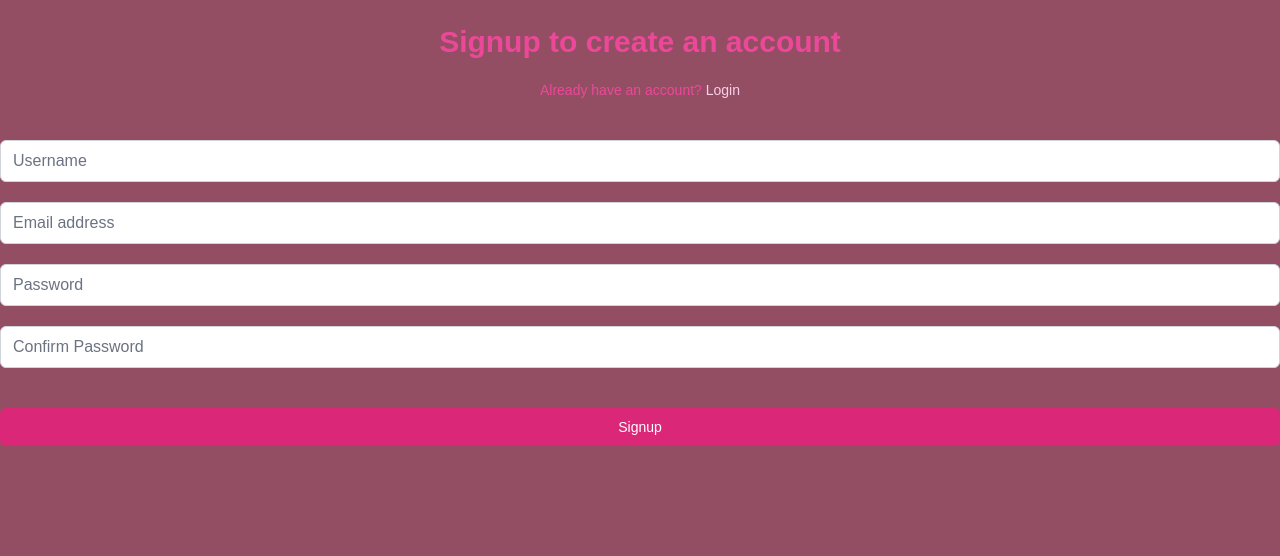
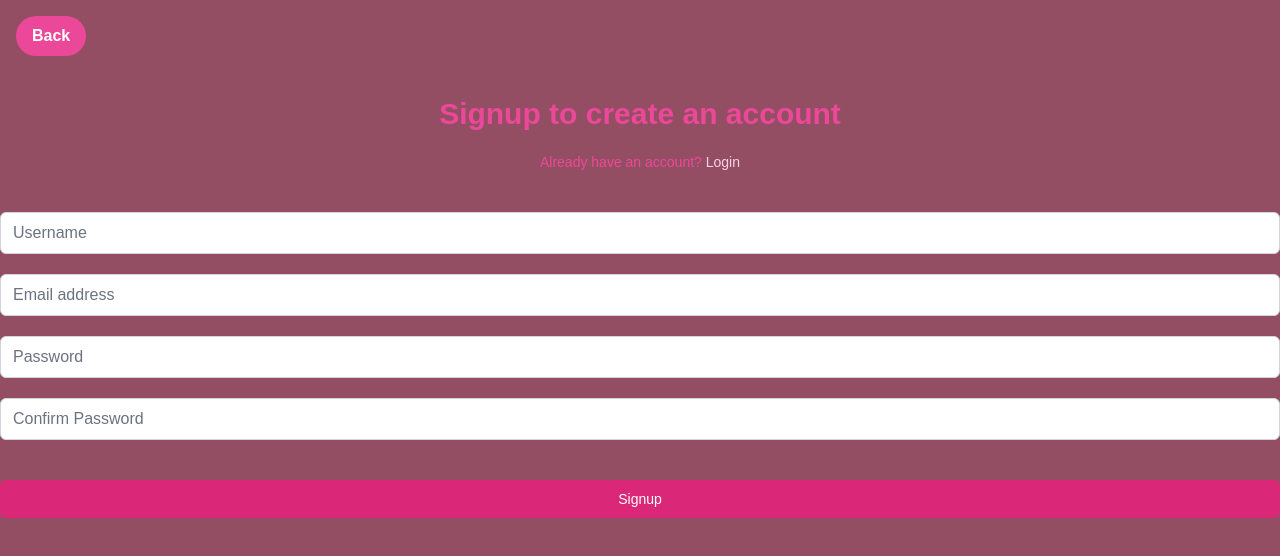
Before and after one commit to tirzagabriella/ToDoList_Assignment2, a React (Vite) app: page /signup in a window 1280 px wide. Shown: the top 556 px of the page. Built offline with nearby package versions, Linux system fonts and the light colour scheme.

Commit message:
added back button

```diff
--- a/src/pages/login/Login.jsx
+++ b/src/pages/login/Login.jsx
@@ -1,9 +1,20 @@
 import Header from "../../components/header/Header";
 import Login from "../../components/login/Login";
+import { useNavigate } from "react-router-dom";
 
 export default function LoginPage() {
+  const navigate = useNavigate();
+  const navtoSplash = () => {
+    navigate("/");
+  };
   return (
     <>
+      <button
+        className="bg-pink-500 hover:bg-blue-700 text-white font-bold py-2 px-4 rounded-full m-4"
+        onClick={navtoSplash}
+      >
+        Back
+      </button>
       <Header
         heading="Login to your account"
         paragraph="Don't have an account yet? "
--- a/src/pages/signup/Signup.jsx
+++ b/src/pages/signup/Signup.jsx
@@ -1,9 +1,21 @@
 import Header from "../../components/header/Header";
 import Signup from "../../components/signup/Signup";
+import { useNavigate } from "react-router-dom";
 
 export default function SignupPage() {
+  const navigate = useNavigate();
+  const navtoSplash = () => {
+    navigate("/");
+  };
+
   return (
     <>
+      <button
+        className="bg-pink-500 hover:bg-blue-700 text-white font-bold py-2 px-4 rounded-full m-4"
+        onClick={navtoSplash}
+      >
+        Back
+      </button>
       <Header
         heading="Signup to create an account"
         paragraph="Already have an account? "
```
